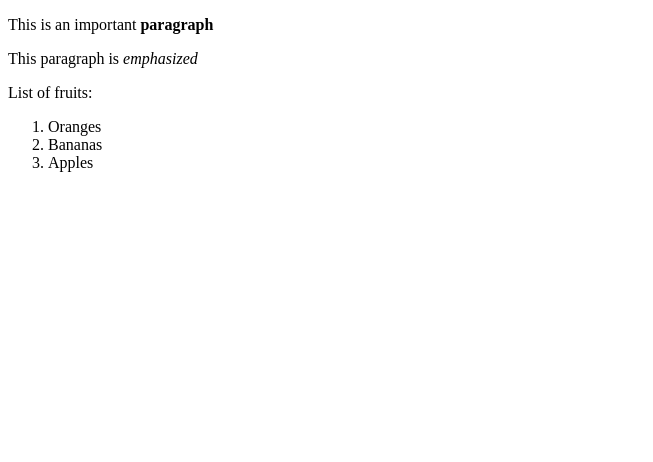
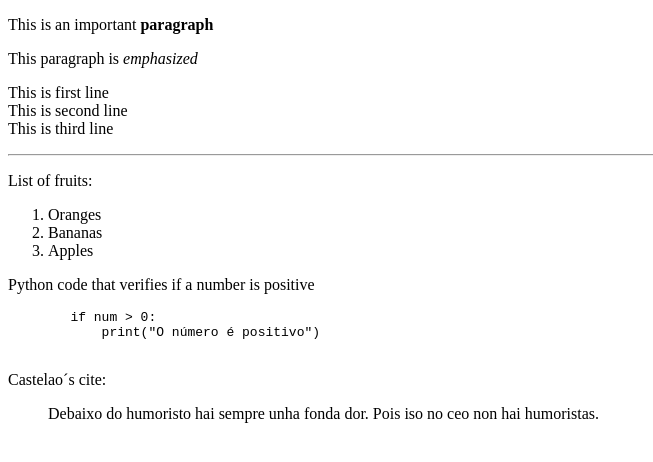
Before and after one commit to a21alejandrovp/Project-1, a plain HTML site: page index.html in a window 1280 px wide. Shown: the whole page, without its empty margins (0-653 px from the left). Drawn offline with Linux system fonts and the light colour scheme.

Commit message:
Cite and code added

```diff
--- a/index.html
+++ b/index.html
@@ -9,11 +9,22 @@
 <body>
     <p>This is an important <strong>paragraph</strong></p>
     <p>This paragraph is <em>emphasized</em></p>
+    <p>This is first line<br>
+    This is second line<br>
+    This is third line</p>
+    <hr>
     <p>List of fruits:</p>
     <ol>
         <li>Oranges</li>
         <li>Bananas</li>
         <li>Apples</li>
     </ol>
+    <p>Python code that verifies if a number is positive</p>
+    <pre>
+        if num > 0:
+            print("O número é positivo")
+    </pre>
+    <p>Castelao´s cite:</p>
+    <blockquote>Debaixo do humoristo hai sempre unha fonda dor. Pois iso no ceo non hai humoristas.</blockquote>
 </body>
 </html>
```
